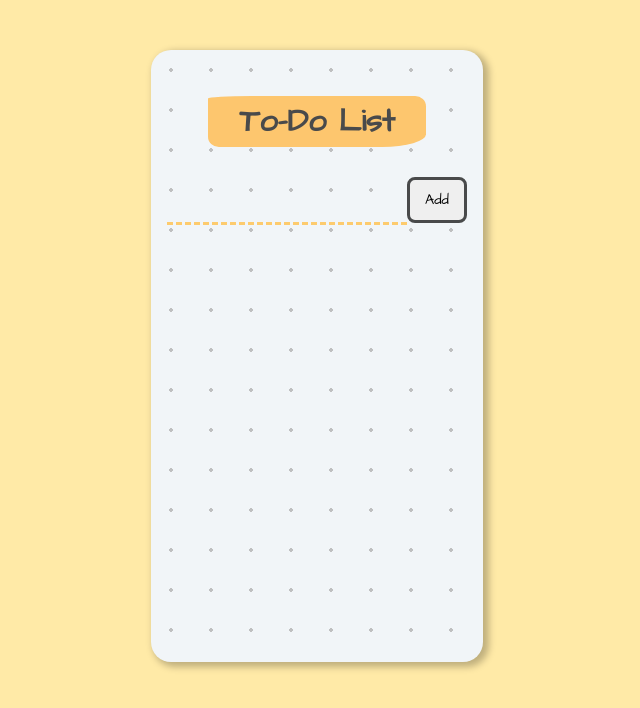
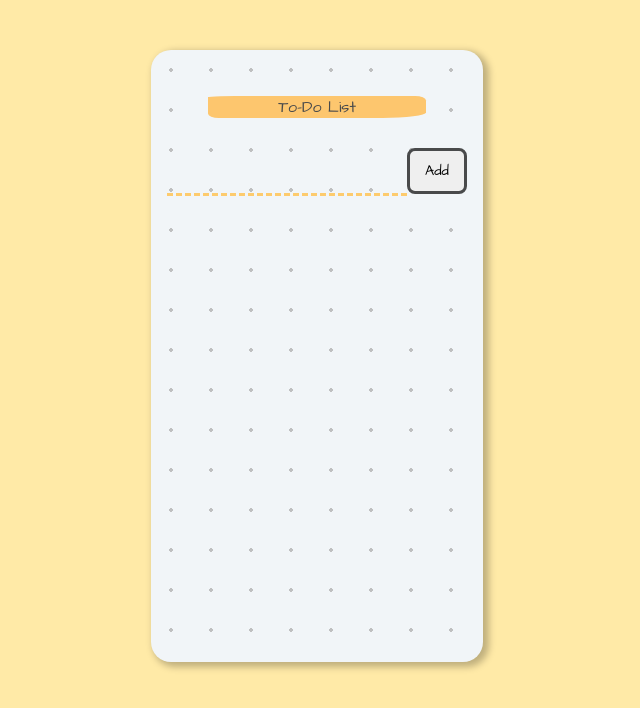
Before and after one commit to maustrauk/todo-skapp, a React (Create React App) app: page / in a window 1280 px wide. Shown: the top 708 px of the page, without its empty margins (323-963 px from the left). Built offline with nearby package versions, Linux system fonts and the light colour scheme.

Commit message:
CSS Reset

```diff
--- a/src/index.css
+++ b/src/index.css
@@ -1,3 +1,55 @@
+/*CSS reset*/
+/* http://meyerweb.com/eric/tools/css/reset/
+   v2.0 | 20110126
+   License: none (public domain)
+*/
+
+html, body, div, span, applet, object, iframe,
+h1, h2, h3, h4, h5, h6, p, blockquote, pre,
+a, abbr, acronym, address, big, cite, code,
+del, dfn, em, img, ins, kbd, q, s, samp,
+small, strike, strong, sub, sup, tt, var,
+b, u, i, center,
+dl, dt, dd, ol, ul, li,
+fieldset, form, label, legend,
+table, caption, tbody, tfoot, thead, tr, th, td,
+article, aside, canvas, details, embed,
+figure, figcaption, footer, header, hgroup,
+menu, nav, output, ruby, section, summary,
+time, mark, audio, video {
+	margin: 0;
+	padding: 0;
+	border: 0;
+	font-size: 100%;
+	font: inherit;
+	vertical-align: baseline;
+}
+/* HTML5 display-role reset for older browsers */
+article, aside, details, figcaption, figure,
+footer, header, hgroup, menu, nav, section {
+	display: block;
+}
+body {
+	line-height: 1;
+}
+ol, ul {
+	list-style: none;
+}
+blockquote, q {
+	quotes: none;
+}
+blockquote:before, blockquote:after,
+q:before, q:after {
+	content: '';
+	content: none;
+}
+table {
+	border-collapse: collapse;
+	border-spacing: 0;
+}
+
+/*End of CSS reset*/
+
 body {
   margin: 0;
   font-family: -apple-system, BlinkMacSystemFont, 'Segoe UI', 'Roboto', 'Oxygen',
```
